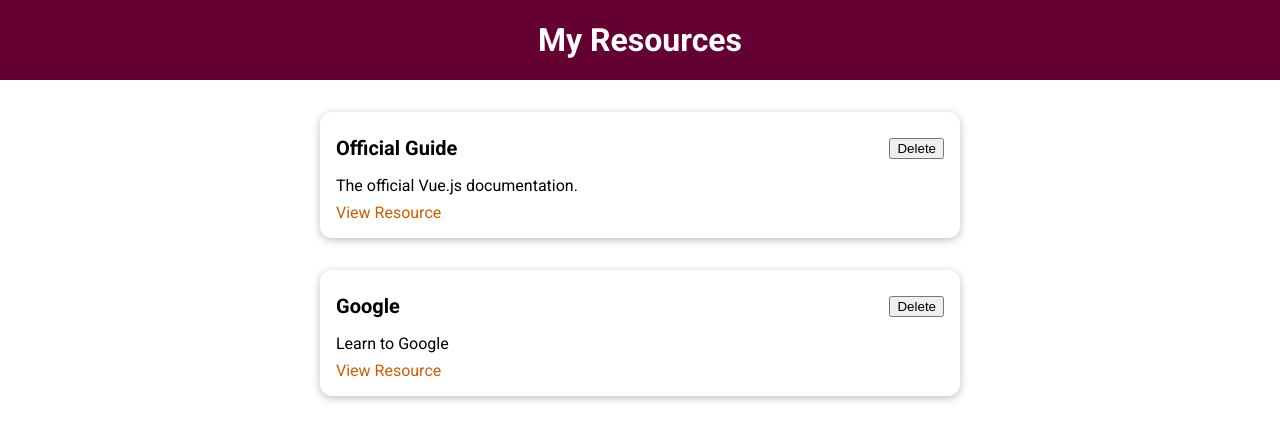
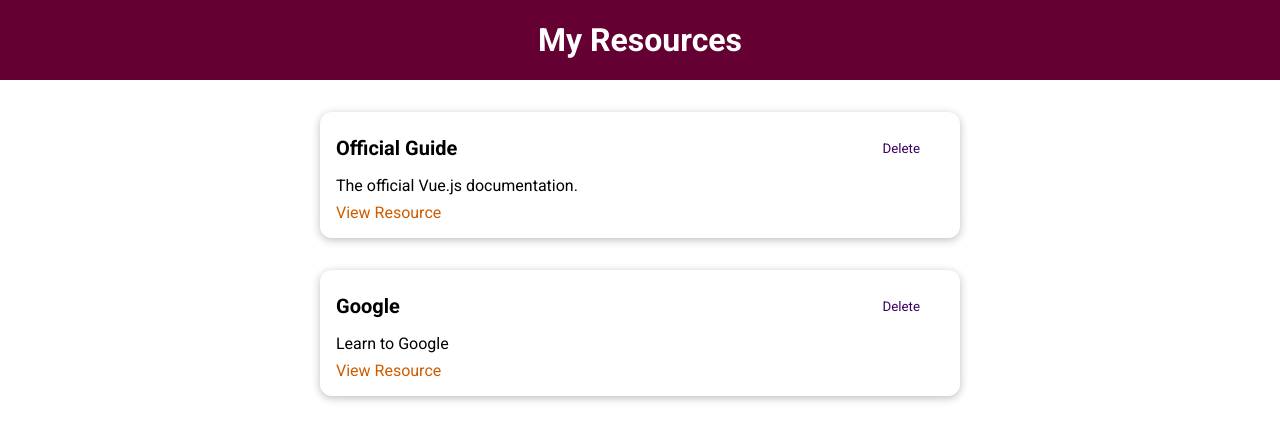
Before and after one commit to gafur-demirci/Vuejs-Learning-Examples, a Vue app in the folder prj-cmp-01-starting-setup/: page / in a window 1280 px wide. Shown: the top 440 px of the page. Built offline with nearby package versions, Linux system fonts and the light colour scheme.

Commit message:
base-button component used in list items

```diff
--- a/prj-cmp-01-starting-setup/src/components/resources/ResourceItem.vue
+++ b/prj-cmp-01-starting-setup/src/components/resources/ResourceItem.vue
@@ -3,7 +3,7 @@
         <base-card>
             <header>
                 <h3>{{ title }}</h3>
-                <button>Delete</button>
+                <base-button mode="flat">Delete</base-button>
             </header>
             <p>{{ description }}</p>
             <nav>
```
